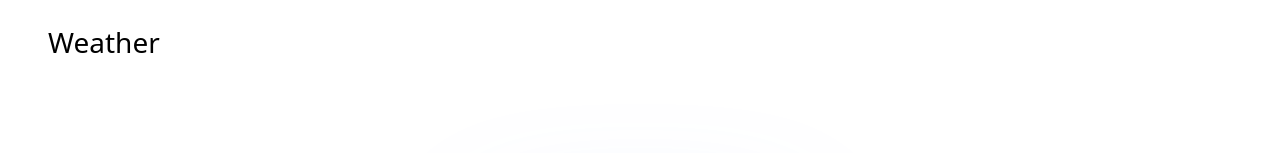
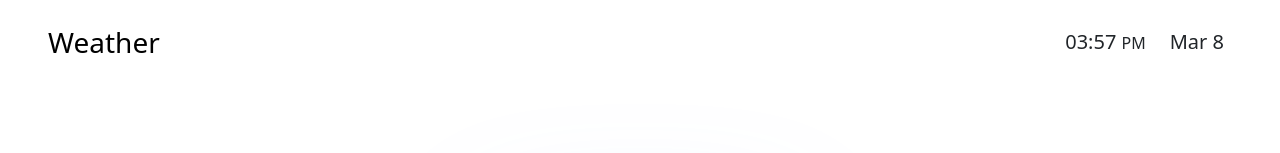
Before and after one commit to andreeasamoila1/weather-web-app, a React (Vite) app in the folder weather-web-app/: page / in a window 1280 px wide. Shown: the top 153 px of the page. Built offline with nearby package versions, Linux system fonts and the light colour scheme.

Commit message:
add live clock and date to navbar

```diff
--- a/weather-web-app/src/components/Navbar.jsx
+++ b/weather-web-app/src/components/Navbar.jsx
@@ -1,7 +1,26 @@
+import { useEffect, useState } from "react";
 import { Container, Nav, Navbar } from "react-bootstrap";
 import { CloudyFill } from "react-bootstrap-icons";
 
 const WeatherNavbar = () => {
+  const [time, setTime] = useState(new Date());
+
+  useEffect(() => {
+    const interval = setInterval(() => setTime(new Date()), 1000);
+    return () => clearInterval(interval);
+  }, []);
+
+  const formattedTime = time.toLocaleTimeString([], {
+    hour: "2-digit",
+    minute: "2-digit",
+    hour12: true
+  });
+  const formattedHHMM = formattedTime.slice(0, -3);
+  const formattedAmPm = formattedTime.slice(-2);
+  const formattedDay = time.toLocaleDateString([], {
+    month: "short",
+    day: "numeric"
+  });
   return (
     <Navbar expand="lg" className="mx-2 mx-md-4 p-0">
       <Container fluid className="py-3 px-2">
@@ -16,6 +35,12 @@ const WeatherNavbar = () => {
         />
         <Navbar.Collapse id="main-nav">
           <Nav className="me-auto" />
+          <div className="d-none d-lg-flex align-items-center gap-4 me-4 ">
+            <div className="fs-5 lh-1">
+              {formattedHHMM} <small className="fs-6">{formattedAmPm}</small>
+            </div>
+            <div className="fs-5 lh-1">{formattedDay}</div>
+          </div>
         </Navbar.Collapse>
       </Container>
     </Navbar>
```
